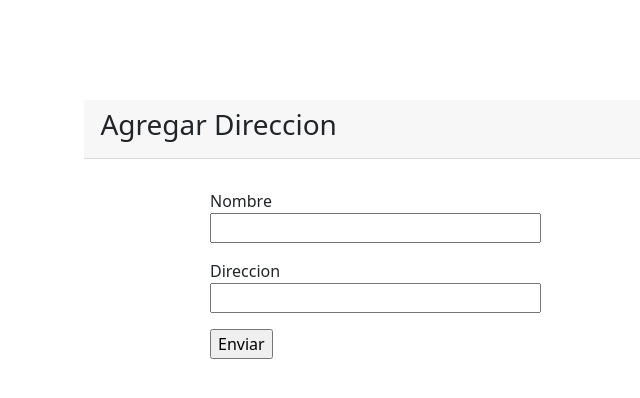
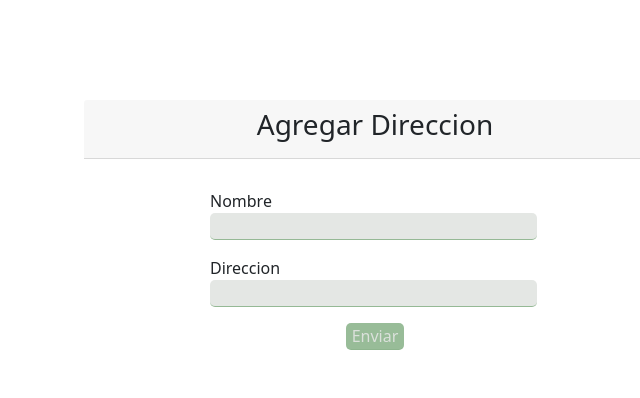
Before and after one commit to JhonSmith-1987/direccionesProyecto, a Flask app: page /agregar in a window 1280 px wide. Shown: the part 56-454 px from the top of the page, without its empty margins (265-905 px from the left). Run offline with Flask 2, Linux system fonts and the light colour scheme.

Commit message:
css creat

```diff
--- a/app.py
+++ b/app.py
@@ -63,12 +63,20 @@ def agregar():
 @app.route('/buscar', methods=['GET', 'POST'])
 def buscar():
     nuevo = request.form['nuevo']
+    app.logger.debug(f'el dato recibido es: {nuevo}')
     search = "%{}%".format(nuevo)
     direcciones = models.Direccion.query.filter(models.Direccion.nombre.like(search)).all()
-    for direccion in direcciones:
-        app.logger.debug(f'Se econtro esta coincidencia {direccion}')
-    app.logger.debug(f'los datos filtrados por direccion son: {direcciones}')
-    return render_template('nueva_direccion.html', direcciones=direcciones)
+    dato = type(direcciones)
+    app.logger.debug(f'el dato es igual a: {dato}')
+    if direcciones != []:
+        for direccion in direcciones:
+            app.logger.debug(f'Se econtro esta coincidencia {direccion}')
+        app.logger.debug(f'los datos filtrados por direccion son: {direcciones}')
+        return render_template('nueva_direccion.html', direcciones=direcciones)
+    else:
+        error = 'No se encontraron considencias'
+        app.logger.debug(f'el error es igual a: {error}')
+        return render_template('error.html', error=error)
 
 
 @app.route('/editar/<int:id>', methods=['GET', 'POST'])
--- /dev/null
+++ b/static/css/style.css
@@ -0,0 +1,67 @@
+/* button styles */
+.ver{
+    text-decoration: none;
+    background: rgba(154, 154, 236, 0.799);
+    color: whitesmoke;
+    padding: 3px;
+    border-radius: 5px;
+}
+.verde{
+    text-decoration: none;
+    background: rgba(150, 234, 157, 0.799);
+    color: whitesmoke;
+    padding: 3px;
+    border-radius: 5px;
+    margin-right: 5px;
+}
+
+
+.rojo{
+    text-decoration: none;
+    background: rgba(237, 133, 95, 0.799);
+    color: whitesmoke;
+    padding: 3px;
+    border-radius: 5px;
+    margin-left: 5px;
+}
+.ver:hover{
+    background: rgba(184, 181, 181, 0.904);
+    color: rgba(103, 103, 216, 0.799);
+}
+.verde:hover{
+    background: rgba(194, 199, 194, 0.904);
+    color: rgba(255, 255, 255, 0.799);
+}
+.rojo:hover{
+    background: rgba(194, 199, 194, 0.904);
+    color: rgba(241, 101, 50, 0.799);
+}
+
+/*add address styles*/
+h3{
+    text-align: center;
+}
+input{
+    border: none;
+    outline: none;
+    background: rgba(226, 229, 226, 0.904);
+    color: rgb(41, 41, 44);
+    border-bottom: 1px solid rgba(142, 181, 142, 0.904);
+    border-radius: 5px;
+}
+.button_enviar{
+    text-align: center;
+}
+#enviar{
+    background: rgba(142, 181, 142, 0.904);
+    color: rgba(226, 229, 226, 0.904);
+}
+
+/* error style */
+
+.mensaje_error{
+    text-align: center;
+    padding: 50px;
+    color: rgb(177, 105, 165);
+    font-family: 'Gill Sans', 'Gill Sans MT', Calibri, 'Trebuchet MS', sans-serif;
+}
--- a/templates/agregar.html
+++ b/templates/agregar.html
@@ -23,7 +23,7 @@ Guardar Registro
                         {{forma.direccion.label}} <br>
                         {{forma.direccion(size=30)}}
                     </p>
-                    <p>
+                    <p class="button_enviar">
                         {{forma.enviar()}}
                     </p>
                 </form>
--- a/templates/editar.html
+++ b/templates/editar.html
@@ -23,7 +23,7 @@ Editar Registro
                         {{forma.direccion.label}} <br>
                         {{forma.direccion(size=30)}}
                     </p>
-                    <p>
+                    <p class="button_enviar">
                         {{forma.enviar()}}
                     </p>
                 </form>
--- a/templates/layout.html
+++ b/templates/layout.html
@@ -3,6 +3,7 @@
 <head>
     <meta charset="UTF-8">
     <link href="https://cdn.jsdelivr.net/npm/bootstrap@5.1.3/dist/css/bootstrap.min.css" rel="stylesheet" integrity="sha384-1BmE4kWBq78iYhFldvKuhfTAU6auU8tT94WrHftjDbrCEXSU1oBoqyl2QvZ6jIW3" crossorigin="anonymous">
+    <link rel="stylesheet" href="/static/css/style.css">
     <title>{% block title%} {% endblock %}</title>
 </head>
 <body>
@@ -18,6 +19,7 @@
   </div>
 </nav>
 
+
 {% block content %}
 
 {% endblock %}
```
Also changed, not shown: templates/error.html (added, +20 -0 lines).
